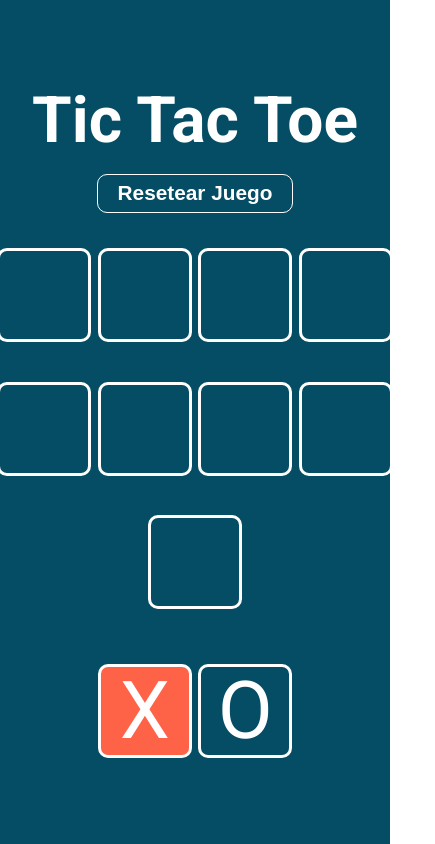
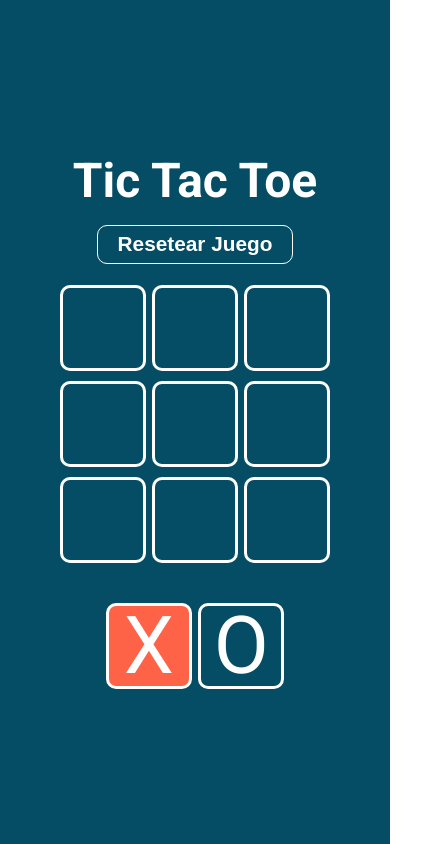
Before and after one commit to nachof948/Tic-tac-toe, a React (Vite) app: page / in a window 390 px wide. Shown: the whole page, 435 px wide, since content can reach past the window. Built offline with nearby package versions, Linux system fonts and the light colour scheme.

Commit message:
Proyecto terminado

```diff
--- a/src/App.css
+++ b/src/App.css
@@ -95,46 +95,26 @@ body{
       height: 25rem;
       width: 30rem;
   }
-  .contenedor-modal{
-    width: 30rem;
-    height: 25rem;
-  }
-  .contenedor-modal h2{
-    font-size: 4rem;
-  }
 }
 @media (max-width: 490px) {
   .contenedor-juego{
-      height: 20rem;
-      width: 23rem;
-  }
-  .contenedor-modal{
-    width: 20rem;
-    height: 15rem;
-    gap: 2rem;
-  }
-  .contenedor-modal h2{
-    font-size: 3rem;
-  }
+    height: 25rem;
+    width: 27rem;
+}
   .btn-resetear{
     padding: 0.4rem 1.2rem;
   }
 }
-@media (max-width: 370px) {
+@media (max-width: 430px) {
+  .contenedor-juego{
+    height: 22rem;
+    width: 24rem;
+}
+}
+@media (max-width: 390px) {
   .contenedor-juego{
       height: 18rem;
       width: 20rem;
-  }
-  .contenedor-modal{
-    width: 19rem;
-    height: 15rem;
-    gap: 2rem;
-  }
-  .contenedor-modal h2{
-    font-size: 3rem;
-  }
-  .btn-resetear{
-    padding: 0.4rem 1.2rem;
   }
   .titulo{
     font-size: 3rem;
--- a/src/Hojas de estilo/Cuadrados.css
+++ b/src/Hojas de estilo/Cuadrados.css
@@ -24,7 +24,19 @@
 }
 @media (max-width: 490px) {
     .cuadrado{
-        height: 5.5rem;
-        width: 5.5rem;
+        height: 7rem;
+        width: 7rem;
     }
 }
+@media (max-width: 430px) {
+    .cuadrado{
+        height: 6rem;
+        width: 6rem;
+    }
+}
+@media (max-width: 390px) {
+    .cuadrado{
+        height: 5rem;
+        width: 5rem;
+    }
+}
--- a/src/Hojas de estilo/Modal.css
+++ b/src/Hojas de estilo/Modal.css
@@ -45,10 +45,6 @@
 
   /* MEDIA-QUERIES */
   @media (max-width: 650px) {
-    .contenedor-juego{
-        height: 25rem;
-        width: 30rem;
-    }
     .contenedor-modal{
       width: 30rem;
       height: 25rem;
```
